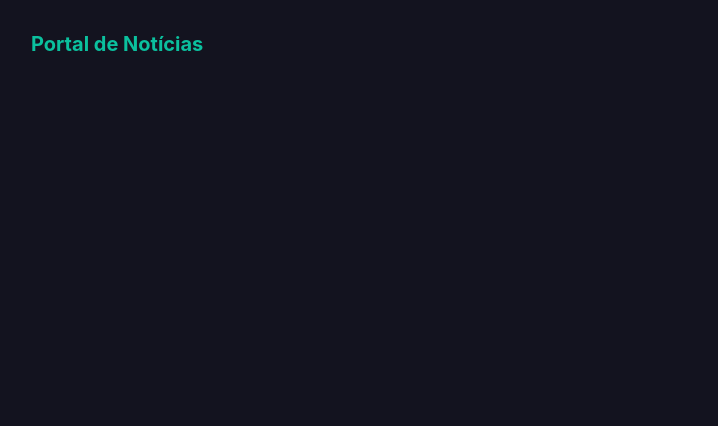
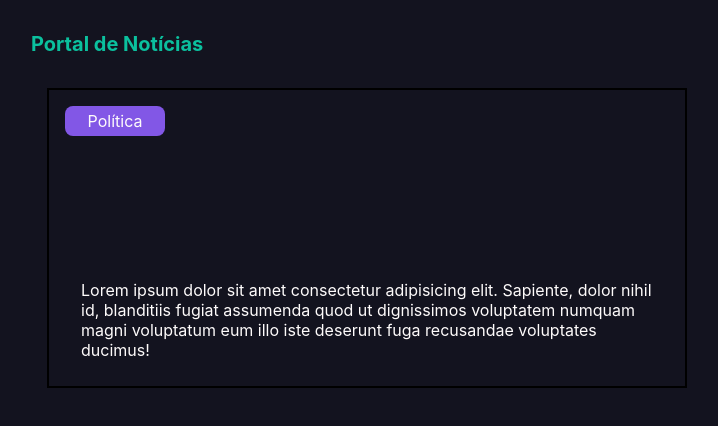
Before and after one commit to JbRodrigues/my-app, a React (Create React App) app: page / in a window 1280 px wide. Shown: the top 426 px of the page, without its empty margins (17-735 px from the left). Built offline with nearby package versions, Linux system fonts and the light colour scheme.

Commit message:
Add category and news description on the main card

```diff
--- a/src/components/MainCard/MainCard.css
+++ b/src/components/MainCard/MainCard.css
@@ -3,3 +3,36 @@
     padding: 0px;
     box-sizing: border-box;
 }
+
+.MainCard{
+    display: flex;
+    justify-content: space-between;
+    align-items: start;
+    color: #FEFBFB;
+    border: 2px solid black;
+    height: 300px;
+    width: 50%;
+    flex-direction: column;
+    margin: 1rem 4rem;
+}
+
+.category{
+    display: flex;
+    justify-content: center;
+    align-items: center;
+    background-color: #8257E6;
+    width: 100px;
+    border-radius: 0.5rem;
+    height: 30px;
+    margin: 1rem;
+}
+
+.news-description{
+    display: flex;
+    width: auto;
+    height: 100px;
+    margin: 1rem;
+    padding: 1rem;
+    align-items: center;
+    justify-content: center;
+}
--- a/src/components/MainCard/MainCard.jsx
+++ b/src/components/MainCard/MainCard.jsx
@@ -1,9 +1,11 @@
 import React from "react";
+import './MainCard.css'
 
 function MainCard() {
     return (
         <div className="MainCard">
-
+            <div className="category">Política</div>
+            <div className="news-description">Lorem ipsum dolor sit amet consectetur adipisicing elit. Sapiente, dolor nihil id, blanditiis fugiat assumenda quod ut dignissimos voluptatem numquam magni voluptatum eum illo iste deserunt fuga recusandae voluptates ducimus!</div>
         </div>
     );
 }
```
